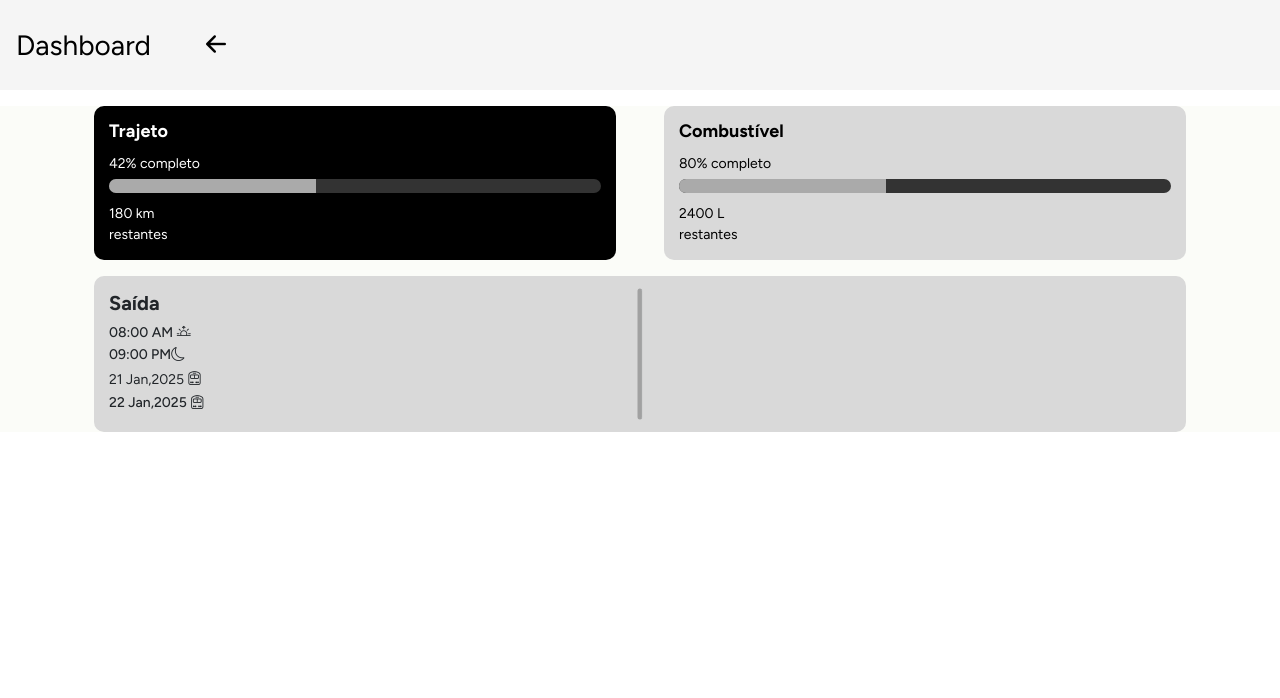
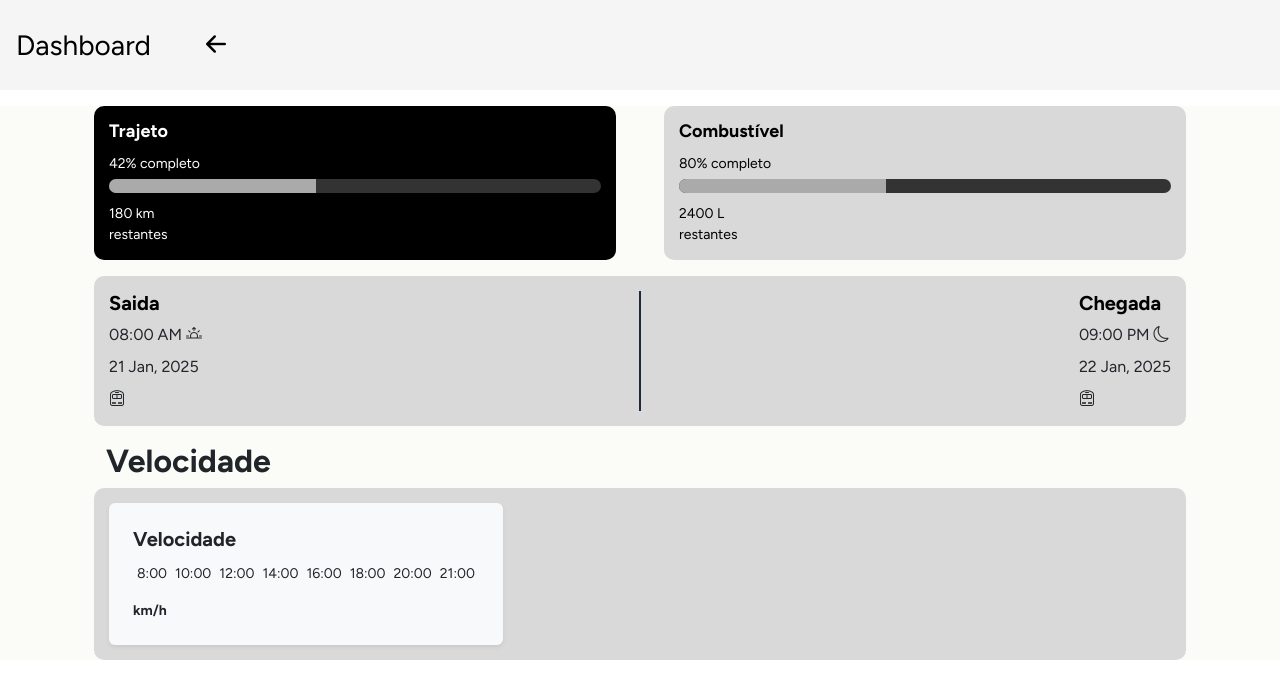
Before and after one commit to DiogoCunhaaa/trem-sa, a React (Create React App) app: page /dashboard in a window 1280 px wide. Shown: the top 698 px of the page. Built offline with nearby package versions, Linux system fonts and the light colour scheme.

Commit message:
#007
Co-authored-by: Joao Vitor <JoaoVieiraa07@users.noreply.github.com>
Co-authored-by: MatheusPicollik <MatheusPicollik@users.noreply.github.com>

```diff
--- a/src/components/RectanglePart.jsx
+++ b/src/components/RectanglePart.jsx
@@ -2,26 +2,13 @@ import styles from './RectanglePart.module.css';
 
 function RectanglePart(props) {
     return (
-        <div className="container ds-flex">
-                <div className={styles.square}
-                style={{
-                    backgroundColor: props.backgroundColor,
-                }}
-                >
-                    <h1 className={`fs-5 fw-bold ${styles.title}`} style={{
-                        color: `${props.corTexto}`
-                    }}>
-                        {props.title}</h1>
-                    <h1 className={styles.abertura}>08:00 AM <i className="bi bi-sunrise"></i> </h1> <h1 className={styles.abertura}>09:00 PM<i className="bi bi-moon"></i></h1>
-                    <p className={styles.data}>21 Jan,2025 <i className="bi bi-train-front"></i></p> <h1 className={styles.abertura}>22 Jan,2025 <i className="bi bi-train-front"></i></h1>
-                    <hr />
-                    <div>
-                    </div>
+        <div className="container">
+            <div className={styles.square} style={{ backgroundColor: props.backgroundColor}}>
+                <div className='d-flex'>
+                    {props.children}
                 </div>
-
-
-
+            </div>
         </div>
     )
-}
-export default RectanglePart
+};
+export default RectanglePart;
--- a/src/components/RectanglePart.module.css
+++ b/src/components/RectanglePart.module.css
@@ -1,65 +1,7 @@
 @import url('https://fonts.googleapis.com/css2?family=Figtree:wght@400..900&display=swap');
 
 .square {
-    position: relative;
     background-color: #d9d9d9;
     border-radius: 10px;
     padding: 15px;
-    box-sizing: border-box;
-    font-family: "Figtree", sans-serif;
-    font-optical-sizing: auto;
-    font-weight: 400;
-    font-style: normal;
 }
-
-.title {
-    font-size: 18px;
-    font-weight: bold;
-    margin-bottom: 10px;
-}
-
-.abertura {
-    font-size: 14px;
-    margin: 0 0 5px 0;
-}
-
-.data {
-    font-size: 14px;
-    margin: 0 0 5px 0;
-}
-
-hr {
-    position: absolute;
-    top: 40%;
-    left: 50%;
-    transform: translate(-50%, -50%) rotate(90deg);
-    border: none;
-    height: 5px;
-    width: 25%;
-    background-color: black;
-    border-radius: 10px;
-  }
-
-@media screen and (min-width: 768px) {
-    hr {
-        width: 20%;
-    }
-}
-
-@media screen and (min-width: 992px) {
-    hr {
-        width: 15%;
-    }
-}
-
-@media screen and (min-width: 1200px) {
-    hr {
-        width: 12%;
-    }
-}
-
-@media screen and (min-width: 1400px) {
-    hr {
-        width: 10%;
-    }
-}
--- /dev/null
+++ b/src/components/RectanglePartInfo.jsx
@@ -0,0 +1,12 @@
+function RectanglePartInfo({ title, horario, data, corTexto, icone }) {
+    return (
+        <div>
+            <h1 className="fs-5 fw-bold" style={{ color: corTexto }}>{title}</h1>
+            <p className="mb-2">{horario} {icone}</p>
+            <p className="mb-2">{data}</p>
+            <i className="bi bi-train-front"></i>
+        </div>
+    );
+}
+
+export default RectanglePartInfo;
--- /dev/null
+++ b/src/components/SpeedGraphic.jsx
@@ -0,0 +1,34 @@
+import styles from './SpeedGraphic.module.css'
+
+function SpeedGraphic() {
+    //DADOS GRAFICO
+    const dadosVelocidade = [
+        { hora: "8:00", velocidade: 10},
+        { hora: "10:00", velocidade: 30},
+        { hora: "12:00", velocidade: 35},
+        { hora: "14:00", velocidade: 40},
+        { hora: "16:00", velocidade: 60},
+        { hora: "18:00", velocidade: 70},
+        { hora: "20:00", velocidade: 90},
+        { hora: "21:00", velocidade: 40},
+    ];
+
+    const maxVelocidade = 100;
+
+    return(
+        <div className="p-4 bg-light rounded shadow-sm">
+            <h5 className="fw-bold">Velocidade</h5>
+            <div className="velocidadeChart d-flex align-items-end">
+                {dadosVelocidade.map((item, index) => (
+                    <div key={index} className="text-center mx-1">
+                        <div className="bar bg-secondary" style={{height: `${(item.velocidade / maxVelocidade) * 100}%` }} title={`${item.velocidade} km/h`}></div>
+                        <small className="d-block mt-1">{item.hora}</small>
+                    </div>
+                ))}
+            </div>
+            <small className="fw-bold d-block mt-3">km/h</small>
+        </div>
+    );
+}
+
+export default SpeedGraphic;
--- /dev/null
+++ b/src/components/SpeedGraphic.module.css
@@ -0,0 +1,13 @@
+.velocidade-chart {
+    height: 200px;
+    border-left: 3px solid #1e293b;
+    border-bottom: 3px solid #1e293b;
+    padding-left: 10px;
+    padding-bottom: 10px;
+    overflow-x: auto;
+  }
+
+  .bar {
+    width: 20px;
+    transition: height 0.3s ease;
+  }
--- a/src/components/cadastro/InputField.jsx
+++ b/src/components/cadastro/InputField.jsx
@@ -8,7 +8,7 @@ function InputField({ whatFor, whatValue, onChange, password = false }) {
         <div className="container">
             <div className={styles.customInput}>
             <div className={styles.iconCircle}>
-                <i className={`bi ${isPassword ? 'bi-lock' : 'bi-person'}`}></i>
+                <i className={`bi p-5 ${isPassword ? 'bi-lock' : 'bi-person'}`}></i>
             </div>
             <input
                 type={isPassword ? 'password' : 'text'}
--- a/src/components/cadastro/InputField.module.css
+++ b/src/components/cadastro/InputField.module.css
@@ -29,4 +29,5 @@
 
 .iconCircle i {
   color: black;
+  font-size: 1rem;
 }
--- a/src/components/cadastro/LoginButton.module.css
+++ b/src/components/cadastro/LoginButton.module.css
@@ -2,9 +2,14 @@
   background-color: #979797;
   border: none;
   border-radius: 50px;
-  padding: 10px 20px;
+  padding: 13px 20px;
   display: flex;
   align-items: center;
+  justify-content: center;
   gap: 10px;
   margin-bottom: 1rem;
+  font-weight: bold;
+  font-size: x-large;
+  width: 100%;
+  box-sizing: border-box;
 }
--- a/src/components/cadastro/LoginForm.jsx
+++ b/src/components/cadastro/LoginForm.jsx
@@ -31,6 +31,14 @@ function LoginForm() {
 
     return(
         <div className="container">
+
+            <div>
+                <img src='/favicon.ico' className="mx-auto mt-5 d-block shadow-sm rounded-circle" alt="icone" width={'200px'} height={'200px'}/>
+            </div>
+            <div className="text-center my-3">
+                <h4>TRAIN TRACKER SYSTEM</h4>
+            </div>
+
             <div className="row mt-2">
                     <InputField
                     whatFor={'Usuário'}
@@ -65,7 +73,7 @@ function LoginForm() {
             </div>
 
                 <LoginButton
-                    whatFor={'Login'}
+                    whatFor={'LOGIN'}
                     onLoginClick={handleLogin}
                 />
 
--- a/src/pages/Dashboard.jsx
+++ b/src/pages/Dashboard.jsx
@@ -1,5 +1,7 @@
 import SquarePart from '../components/SquarePart';
 import RectanglePart from '../components/RectanglePart';
+import RectanglePartInfo from '../components/RectanglePartInfo';
+import SpeedGraphic from '../components/SpeedGraphic';
 
 function Dashboard() {
   return (
@@ -27,10 +29,37 @@ function Dashboard() {
     <div className="container">
       <div className="row mt-3">
         <div className="col-12">
-        <RectanglePart
-          title="Saída"
-          corTexto={'dark'}
-        />
+          <RectanglePart backgroundColor="#d9d9d9">
+            <RectanglePartInfo
+              title={"Saida"}
+              horario="08:00 AM"
+              data="21 Jan, 2025"
+              corTexto="black"
+              icone={<i className="bi bi-sunrise"></i>}
+            />
+
+            {/*ARRUMAR ARRUMAR ARRUMAR ARRUMAR ARRUMAR ARRUMAR */}
+            <div className='mx-auto' style={{borderLeft: '2px solid #1e293b'}}></div>
+            {/*ARRUMAR ARRUMAR ARRUMAR ARRUMAR ARRUMAR ARRUMAR */}
+
+            <RectanglePartInfo
+              title={"Chegada"}
+              horario="09:00 PM"
+              data="22 Jan, 2025"
+              corTexto="black"
+              icone={<i className="bi bi-moon"></i>}
+            />
+          </RectanglePart>
+        </div>
+      </div>
+    </div>
+    <div className="container">
+      <div className="row mt-3">
+        <div className="col-md-12">
+          <h2 className='mx-4 fw-bold'>Velocidade</h2>
+          <RectanglePart>
+            <SpeedGraphic />
+          </RectanglePart>
         </div>
       </div>
     </div>
```
Also changed, not shown: public/favicon.png (added).
